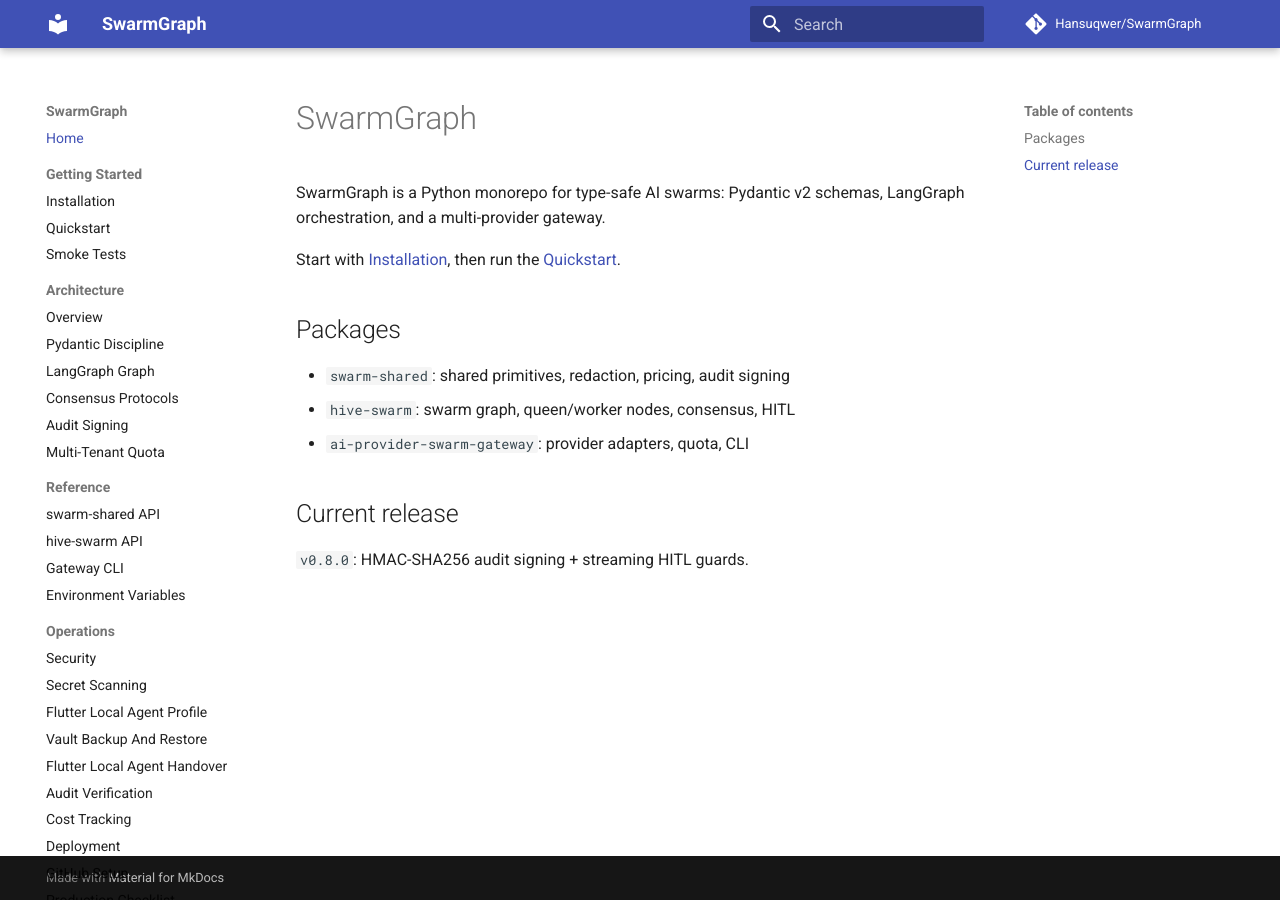
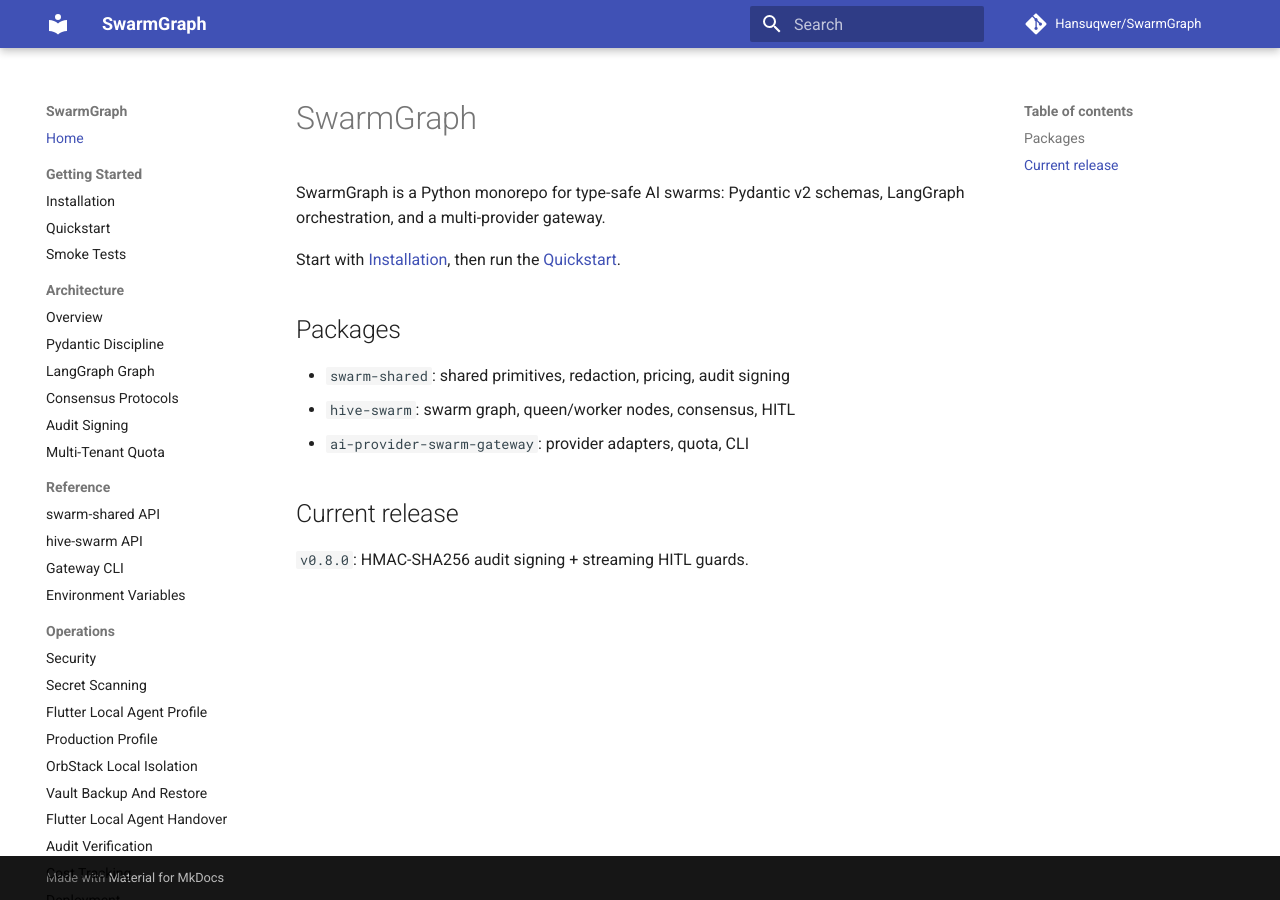
Before and after one commit to Hansuqwer/SwarmGraph, an MkDocs documentation site: the page built from docs/index.md, in a window 1280 px wide. Built offline with MkDocs 1.6.1 and Material for MkDocs 9.7.7, drawn with Linux system fonts in a browser that asks for light colours; comment, search, counter and statistics services are not loaded.

Commit message:
Add Docker smoke CI and operations nav
Include the new operations docs in MkDocs navigation and add a Docker build/smoke job for the gateway service image.

```diff
--- a/mkdocs.yml
+++ b/mkdocs.yml
@@ -49,6 +49,8 @@
       - Security: operations/security.md
       - Secret Scanning: operations/secret-scanning.md
       - Flutter Local Agent Profile: operations/flutter-local-agent-profile.md
+      - Production Profile: operations/production-profile.md
+      - OrbStack Local Isolation: operations/orbstack-local-isolation.md
       - Vault Backup And Restore: operations/vault-backup-restore.md
       - Flutter Local Agent Handover: operations/flutter-local-agent-handover.md
       - Audit Verification: operations/audit-verification.md
```
Also changed, not shown: 1 other file.
